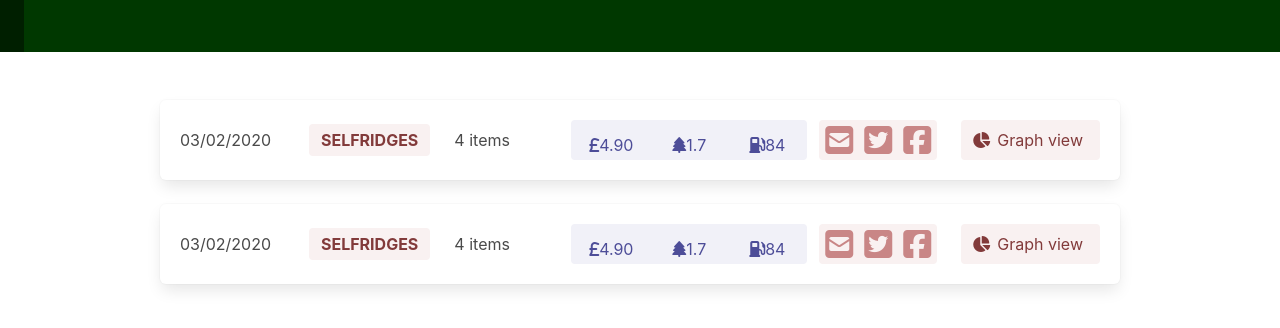
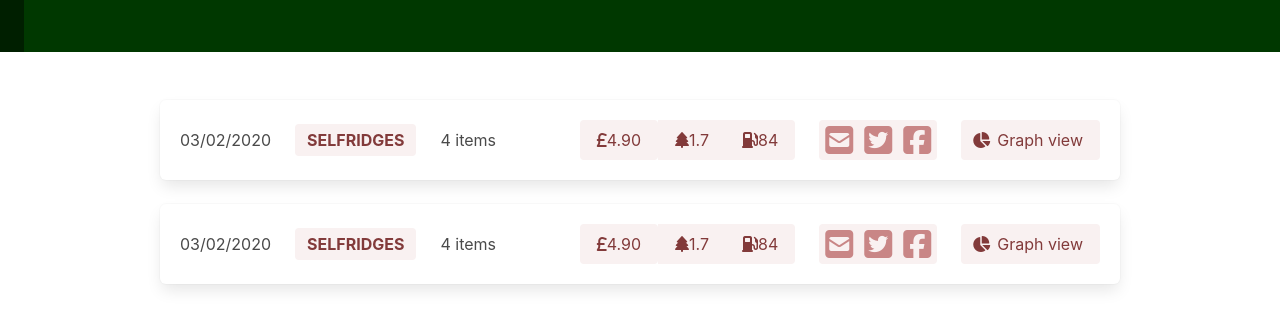
Before and after one commit to therealtimhawkins/dashboard, a Vue app: page / in a window 1280 px wide. Shown: the top 328 px of the page. Built offline with nearby package versions, Linux system fonts and the light colour scheme.

Commit message:
styles footprint div

```diff
--- a/src/components/FootprintCard.vue
+++ b/src/components/FootprintCard.vue
@@ -2,8 +2,8 @@
   <div class="column is-12">
     <div class="box">
       <div class="columns is-vcentered">
-        <div class="column">{{ date }}</div>
-        <div class="column">
+        <div class="column is-narrow">{{ date }}</div>
+        <div class="column is-narrow">
           <div
             class="tag is-link is-light is-medium has-text-weight-bold is-uppercase"
           >
@@ -11,26 +11,26 @@
           </div>
         </div>
         <div class="column">{{ itemQuantity }} items</div>
-        <div class="column is-3 button is-info is-light">
-          <div class="columns">
-            <div class="column">
-              <div class="">
+        <div class="column is-narrow">
+          <div class="field has-addons">
+            <button class="button is-link is-light">
+              <p class="control">
                 <i class="fa fa-pound-sign"></i><span class="">4.90</span>
-              </div>
-            </div>
-            <div class="column">
-              <div class="">
+              </p>
+            </button>
+            <p class="control">
+              <button class="button is-link is-light">
                 <i class="fa fa-tree"></i><span class="">1.7</span>
-              </div>
-            </div>
-            <div class="column">
-              <div class="">
+              </button>
+            </p>
+            <p class="control">
+              <button class="button is-link is-light">
                 <i class="fa fa-gas-pump"></i><span class="">84</span>
-              </div>
-            </div>
+              </button>
+            </p>
           </div>
         </div>
-        <div class="column">
+        <div class="column is-narrow">
           <div class="field has-addons">
             <p class="control">
               <button class="button is-link is-light">
@@ -69,7 +69,7 @@
             </p>
           </div>
         </div>
-        <div class="column">
+        <div class="column is-narrow">
           <button class="button is-link is-light">
             <span class="icon is-small">
               <i class="fas fa-chart-pie"></i>
```
